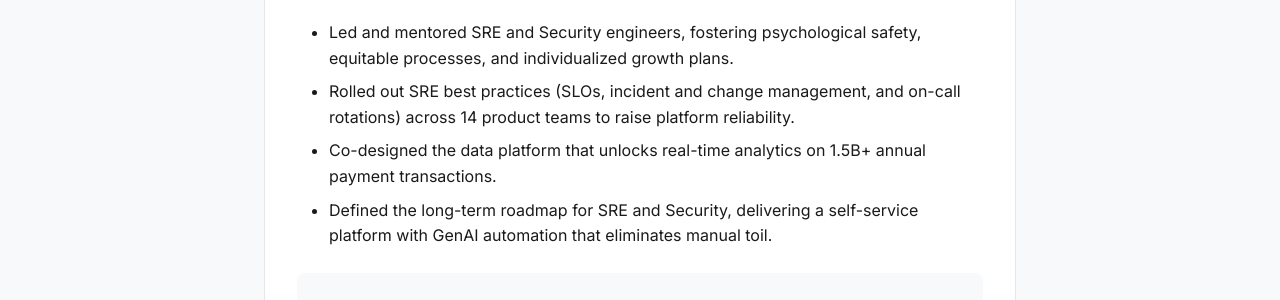
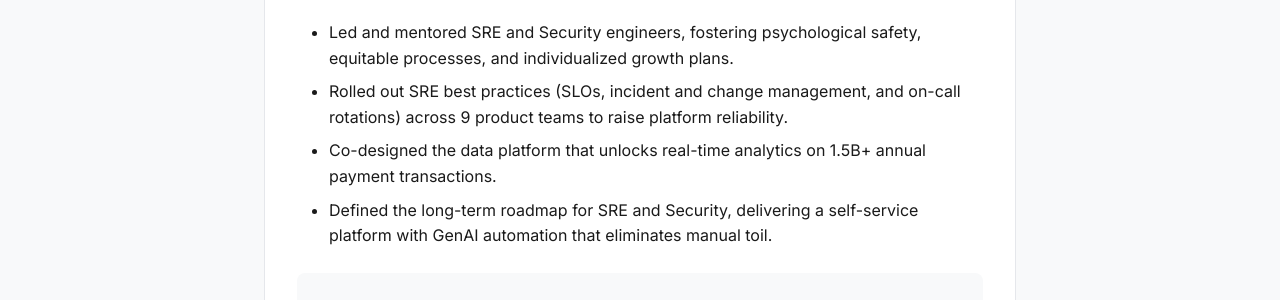
Before and after one commit to rajatguptarg/rajatguptarg.github.io, a Jekyll site: the page built from experience.md, in a window 1280 px wide and 900 px high, scrolled down 981 px. Shown: the part 179-479 px from the top of the window. Built offline with Jekyll 4.4.1, drawn with Linux system fonts in a browser that asks for light colours; some of the changed text lies outside the part shown.

Commit message:
Correct team counts and add education to CV
Paymenttools rolled out SRE practices across 9 product teams, not 14;
the 14 teams belong to the TIDAL SRE operating model. Entelios ran at
99.99% availability, not 100%. Fix both on the CV and the website so
they stay consistent, and add a B.Tech. (2015) education section to
the CV.

Co-Authored-By: Claude Opus 5.5 <noreply@anthropic.com>
Claude-Session: https://claude.ai/code/session_01HWvy3Fe56DguuJC61uE3kc

```diff
--- a/experience.md
+++ b/experience.md
@@ -50,7 +50,7 @@ permalink: /experience/
   <div class="experience-responsibilities">
     <ul>
       <li>Led and mentored SRE and Security engineers, fostering psychological safety, equitable processes, and individualized growth plans.</li>
-      <li>Rolled out SRE best practices (SLOs, incident and change management, and on-call rotations) across 14 product teams to raise platform reliability.</li>
+      <li>Rolled out SRE best practices (SLOs, incident and change management, and on-call rotations) across 9 product teams to raise platform reliability.</li>
       <li>Co-designed the data platform that unlocks real-time analytics on 1.5B+ annual payment transactions.</li>
       <li>Defined the long-term roadmap for SRE and Security, delivering a self-service platform with GenAI automation that eliminates manual toil.</li>
     </ul>
```
Also changed, not shown: other parts of experience.md (+1 -1 lines), _projects/incident-management-process.md (+1 -1 lines), 2 other files.
